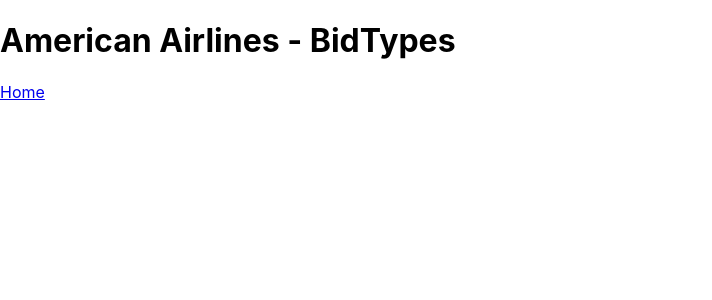
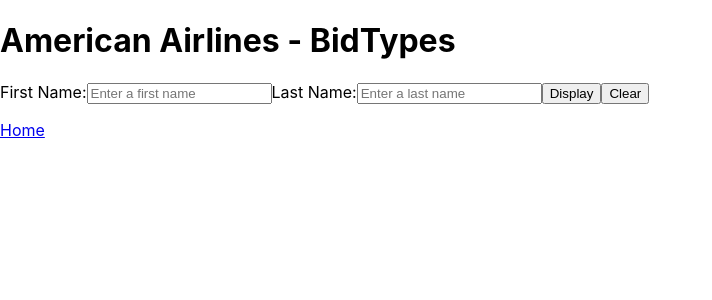
Before and after one commit to LA-McAlister/CIS117-React-App, a React (Create React App) app in the folder bidpro-admin/: page /american-airlines/bidtypes in a window 1280 px wide. Shown: the top 300 px of the page, without its empty margins (0-712 px from the left). Built offline with nearby package versions, Linux system fonts and the light colour scheme.

Commit message:
Hello Name - Input & Output

```diff
--- /dev/null
+++ b/bidpro-admin/src/components/HelloNameInputOutput/HelloNameInputOutput.jsx
@@ -0,0 +1,51 @@
+import React, { useState } from "react";
+
+export const HelloNameInputOutput = () => {
+  /**
+   * JavaScript Code
+   */
+
+  const [firstName, setFirstName] = useState("");
+  const [lastName, setLastName] = useState("");
+  const [helloNameMessage, setHelloNameMessage] = useState("");
+
+  const displayHelloMessage = () => {
+    setHelloNameMessage(`Hello ${firstName} ${lastName}`);
+  };
+
+  const clearName = () => {
+    setFirstName("");
+    setLastName("");
+    setHelloNameMessage("");
+  };
+
+  /**
+   *  JSX CODE (HTML)
+   */
+
+  return (
+    <>
+      <div>
+        <label HTMLfor="firstNameInput">First Name:</label>
+        <input
+          type="text"
+          id="firstNameInput"
+          placeholder="Enter a first name"
+          value={firstName}
+          onChange={(e) => setFirstName(e.target.value)}
+        />
+        <label htmlFor="lastNameInput">Last Name:</label>
+        <input
+          type="text"
+          id="lastNameInput"
+          placeholder="Enter a last name"
+          value={lastName}
+          onChange={(e) => setLastName(e.target.value)}
+        />
+        <button onClick={displayHelloMessage}>Display</button>
+        <button onClick={clearName}>Clear</button>
+      </div>
+      <p>{helloNameMessage}</p>
+    </>
+  );
+};
--- /dev/null
+++ b/bidpro-admin/src/components/HelloNameInputOutput/index.js
@@ -0,0 +1,3 @@
+import { HelloNameInputOutput } from "./HelloNameInputOutput";
+
+export default HelloNameInputOutput;
--- a/bidpro-admin/src/pages/american-airlines/bidtypes/AABidTypes.jsx
+++ b/bidpro-admin/src/pages/american-airlines/bidtypes/AABidTypes.jsx
@@ -1,10 +1,12 @@
 import React from "react";
 import { Link } from "react-router-dom";
+import { HelloNameInputOutput } from "../../../components/HelloNameInputOutput/HelloNameInputOutput";
 
 export const AABidTypes = () => {
   return (
     <div>
       <h1>American Airlines - BidTypes</h1>
+      <HelloNameInputOutput />
       <Link to="/">Home</Link>
     </div>
   );
--- a/bidpro-admin/src/pages/home/HomePage.jsx
+++ b/bidpro-admin/src/pages/home/HomePage.jsx
@@ -8,7 +8,7 @@
       <ul>
         <li>
           <Link to="/american-airlines/bidtypes">
-            American Airlines - BidTypes{" "}
+            American Airlines - BidTypes
           </Link>
         </li>
         <li>
```
Also changed, not shown: 1 other file (tests, documents, lock files or other folders).
